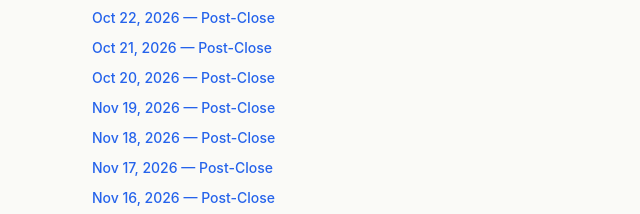
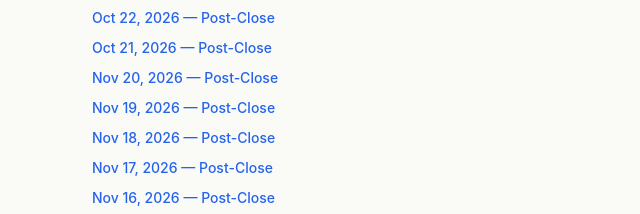
Before and after one commit to kvenkatmsc88/signals-site, a plain HTML site: page index.html in a window 1280 px wide. Shown: the part 311-525 px from the top of the page, 148-788 px from the left. Drawn offline with Linux system fonts and the light colour scheme.

Commit message:
Auto: update report index

```diff
--- a/index.html
+++ b/index.html
@@ -27,7 +27,7 @@ a:hover{text-decoration:underline;}
 <li><a href="reports/Post-Market/2026-10-23-pm-signals.html">Oct 23, 2026 — Post-Close</a></li>
 <li><a href="reports/Post-Market/2026-10-22-pm-signals.html">Oct 22, 2026 — Post-Close</a></li>
 <li><a href="reports/Post-Market/2026-10-21-pm-signals.html">Oct 21, 2026 — Post-Close</a></li>
-<li><a href="reports/Post-Market/2026-10-20-pm-signals.html">Oct 20, 2026 — Post-Close</a></li>
+<li><a href="reports/Post-Market/2026-11-20-pm-signals.html">Nov 20, 2026 — Post-Close</a></li>
 <li><a href="reports/Post-Market/2026-11-19-pm-signals.html">Nov 19, 2026 — Post-Close</a></li>
 <li><a href="reports/Post-Market/2026-11-18-pm-signals.html">Nov 18, 2026 — Post-Close</a></li>
 <li><a href="reports/Post-Market/2026-11-17-pm-signals.html">Nov 17, 2026 — Post-Close</a></li>
```
